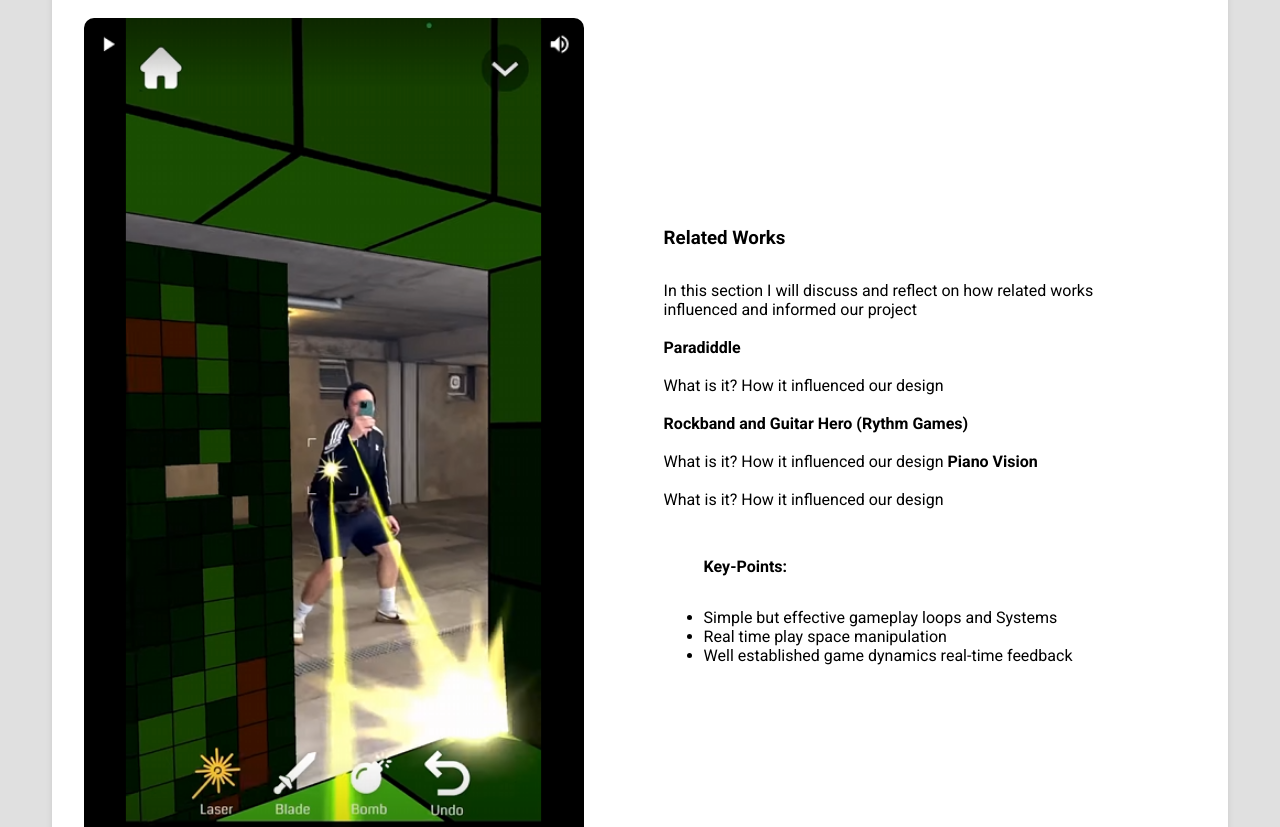
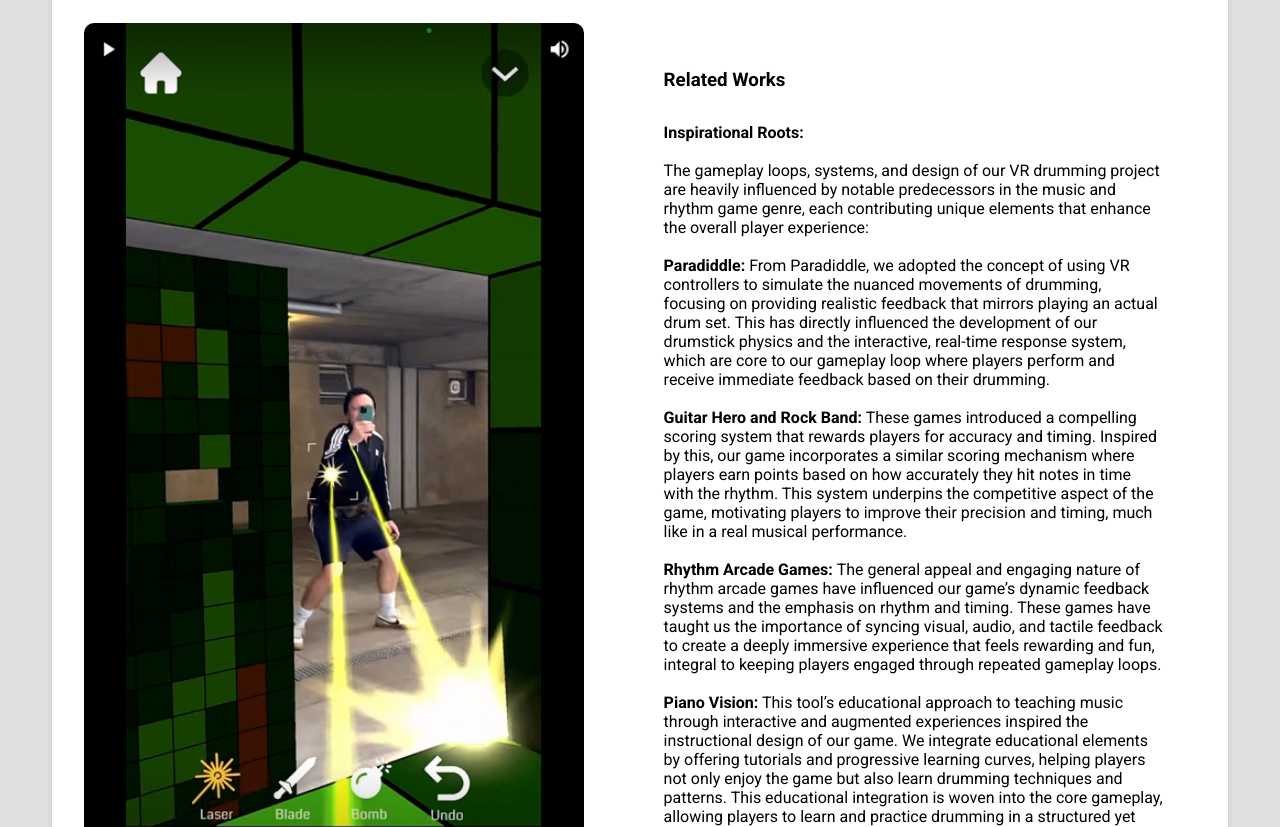
Before and after one commit to MilesJMaiden/The9thBedroom, a plain HTML site: page BeatboxVRProjectPost.html in a window 1280 px wide. Shown: the part 2160-2987 px from the top of the page. Drawn offline with nearby package versions, Linux system fonts and the light colour scheme.

Commit message:
Wip text

```diff
--- a/BeatboxVRProjectPost.html
+++ b/BeatboxVRProjectPost.html
@@ -121,22 +121,15 @@
                     <div class="project-info" data-sr="enter left move 50px">
                         <h3>Related Works</h3>
                         <p>
-                            In this section I will discuss and reflect on how related works influenced and informed our project<br /><br />
 
-                            <b>Paradiddle</b><br /><br />
-                            What is it? How it influenced our design <br /><br />
-                            <b>Rockband and Guitar Hero (Rythm Games)</b> <br /><br />
-							What is it? How it influenced our design
-							<b>Piano Vision</b> <br /><br />
-							What is it? How it influenced our design
+                            <b>Inspirational Roots:</b><br /><br />
 
-                            <ul>
-                                <b>Key-Points:</b>
-                                <P></P>
-                                <li>Simple but effective gameplay loops and Systems</li>
-                                <li>Real time play space manipulation</li>
-                                <li>Well established game dynamics real-time feedback </li>
-                            </ul>
+							The gameplay loops, systems, and design of our VR drumming project are heavily influenced by notable predecessors in the music and rhythm game genre, each contributing unique elements that enhance the overall player experience:<br /><br />
+
+                            <b>Paradiddle:</b> From Paradiddle, we adopted the concept of using VR controllers to simulate the nuanced movements of drumming, focusing on providing realistic feedback that mirrors playing an actual drum set. This has directly influenced the development of our drumstick physics and the interactive, real-time response system, which are core to our gameplay loop where players perform and receive immediate feedback based on their drumming.<br /><br />
+                            <b>Guitar Hero and Rock Band:</b> These games introduced a compelling scoring system that rewards players for accuracy and timing. Inspired by this, our game incorporates a similar scoring mechanism where players earn points based on how accurately they hit notes in time with the rhythm. This system underpins the competitive aspect of the game, motivating players to improve their precision and timing, much like in a real musical performance.<br /><br />
+                            <b>Rhythm Arcade Games: </b> The general appeal and engaging nature of rhythm arcade games have influenced our game’s dynamic feedback systems and the emphasis on rhythm and timing. These games have taught us the importance of syncing visual, audio, and tactile feedback to create a deeply immersive experience that feels rewarding and fun, integral to keeping players engaged through repeated gameplay loops.<br /><br />
+                            <b>Piano Vision:</b> This tool’s educational approach to teaching music through interactive and augmented experiences inspired the instructional design of our game. We integrate educational elements by offering tutorials and progressive learning curves, helping players not only enjoy the game but also learn drumming techniques and patterns. This educational integration is woven into the core gameplay, allowing players to learn and practice drumming in a structured yet entertaining environment.<br /><br />
                         </p>
                     </div>
                 </div>
```
